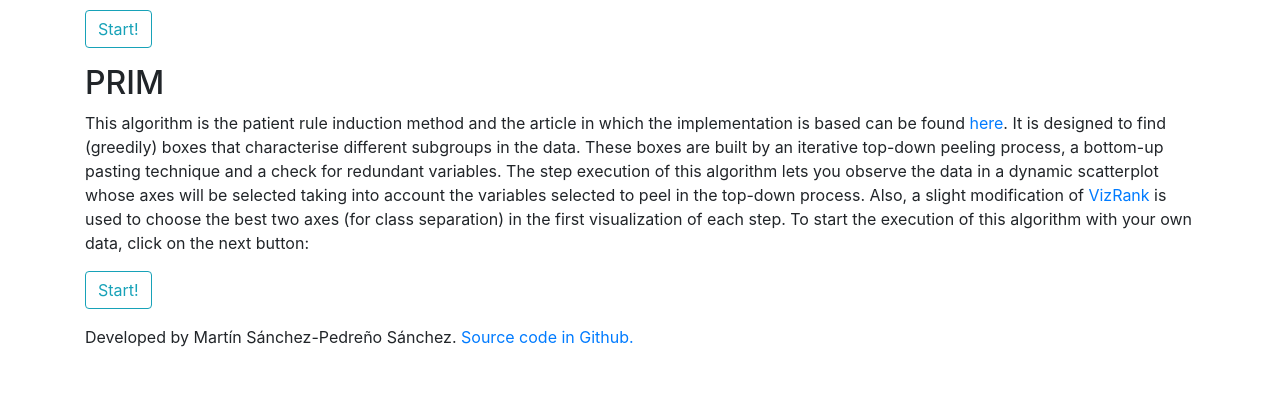
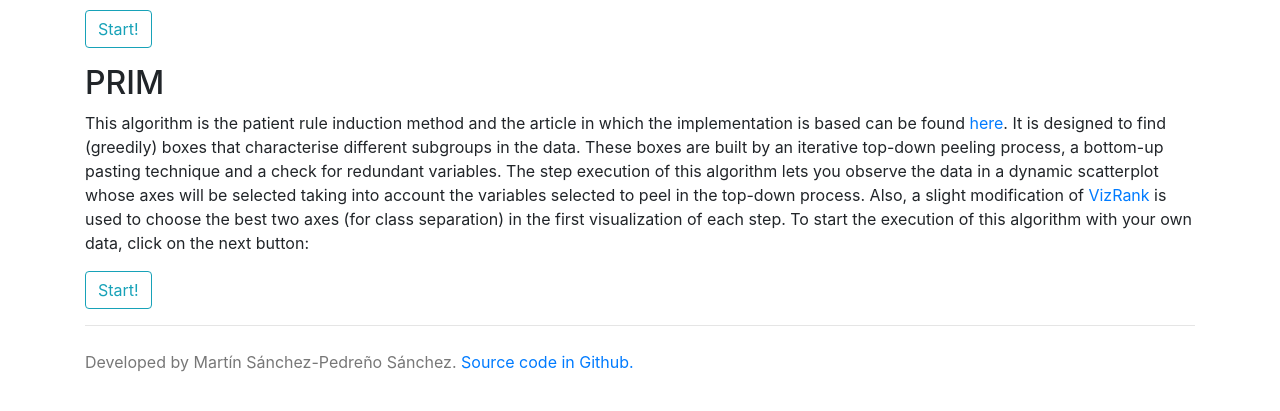
Before and after one commit to martinsps/Visualization_SD, a Flask app: page / in a window 1280 px wide. Shown: the part 354-765 px from the top of the page. Run offline with Flask 2, Linux system fonts and the light colour scheme; some libraries are stand-ins or nearby versions.

Commit message:
Added footer class

```diff
--- a/application/static/css/main_styles.css
+++ b/application/static/css/main_styles.css
@@ -24,3 +24,9 @@ div.tooltip {
     border-radius: 8px;
     pointer-events: none;
 }
+
+.footer {
+  padding-top: 1.5rem;
+  color: #777;
+  border-top: .05rem solid #e5e5e5;
+}
```
